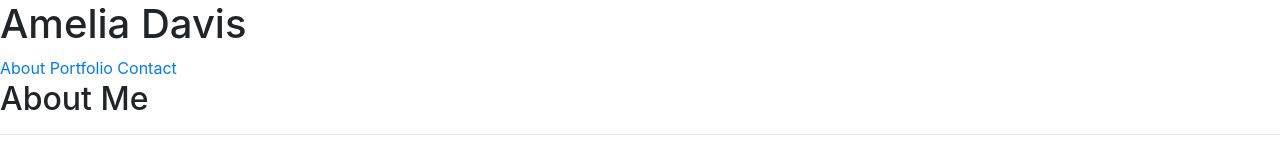
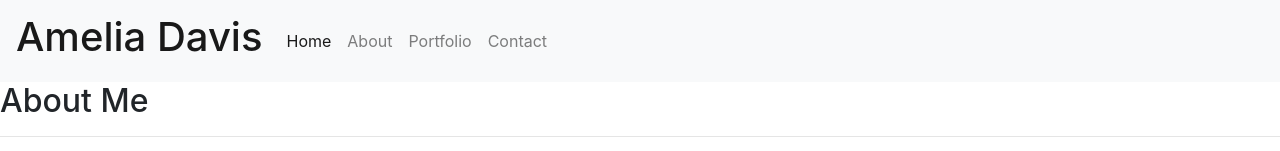
Before and after one commit to ameliadavis/Homework02, a plain HTML site: page index.html in a window 1280 px wide. Shown: the top 151 px of the page. Drawn offline with nearby package versions, Linux system fonts and the light colour scheme.

Commit message:
adding bootstrap for basic nav bar

```diff
--- a/index.html
+++ b/index.html
@@ -5,10 +5,21 @@
     <link rel="stylesheet" href="https://stackpath.bootstrapcdn.com/bootstrap/4.4.1/css/bootstrap.min.css" integrity="sha384-Vkoo8x4CGsO3+Hhxv8T/Q5PaXtkKtu6ug5TOeNV6gBiFeWPGFN9MuhOf23Q9Ifjh" crossorigin="anonymous">
 </head>
 <body>
-                                 <h1>Amelia Davis </h1>
-                            <a href="index.html">About</a>
-                            <a href="portfolio.html">Portfolio</a>
-                            <a href="contact.html">Contact</a>
+        <nav class="navbar navbar-expand-lg navbar-light bg-light">
+                <a class="navbar-brand" href="index.html"><h1>Amelia Davis </h1></a>
+                <button class="navbar-toggler" type="button" data-toggle="collapse" data-target="#navbarNavAltMarkup" aria-controls="navbarNavAltMarkup" aria-expanded="false" aria-label="Toggle navigation">
+                  <span class="navbar-toggler-icon"></span>
+                </button>
+                <div class="collapse navbar-collapse" id="navbarNavAltMarkup">
+                  <div class="navbar-nav">
+                    <a class="nav-item nav-link active" href="#">Home <span class="sr-only">(current)</span></a>
+                    <a class="nav-item nav-link" href="index.html">About</a>
+                    <a class="nav-item nav-link" href="portfolio.html">Portfolio</a>
+                    <a class="nav-item nav-link" href="contact.html">Contact</a>
+                  </div>
+                </div>
+              </nav>
+
             <h2> About Me</h2>
             <hr> <!-- tag for horizontal divider-->
                  <img src="assets/images/Headshot_AmeliaDavis.jpg" alt="Headshot Amelia Davis" width="200px" height="152px">
```
